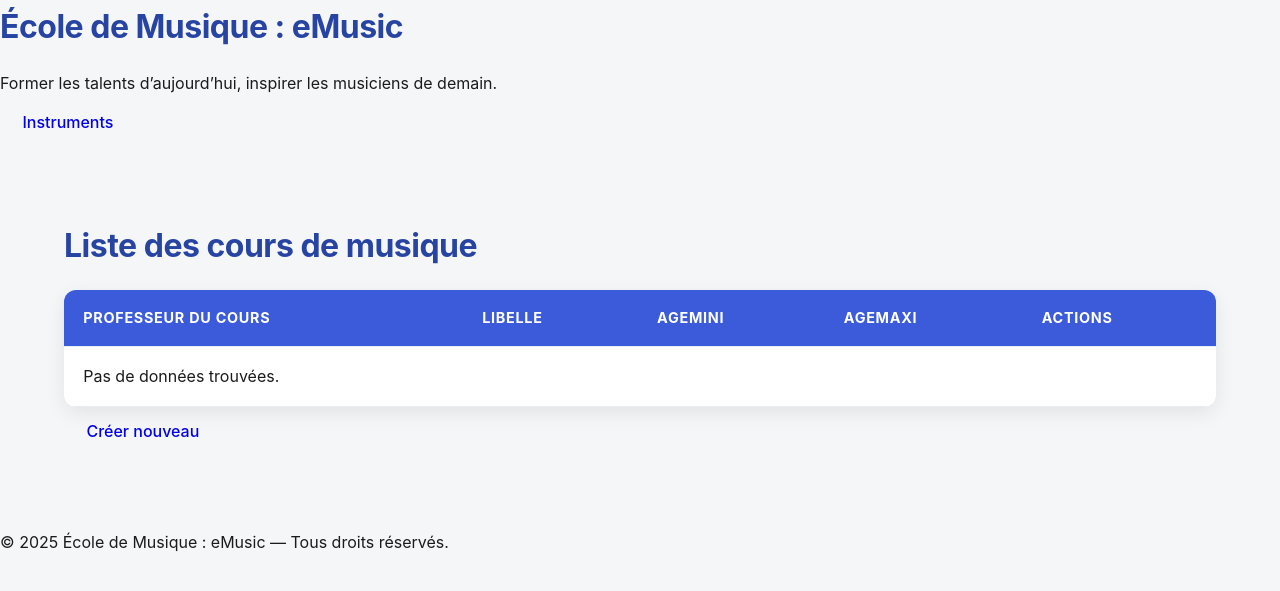
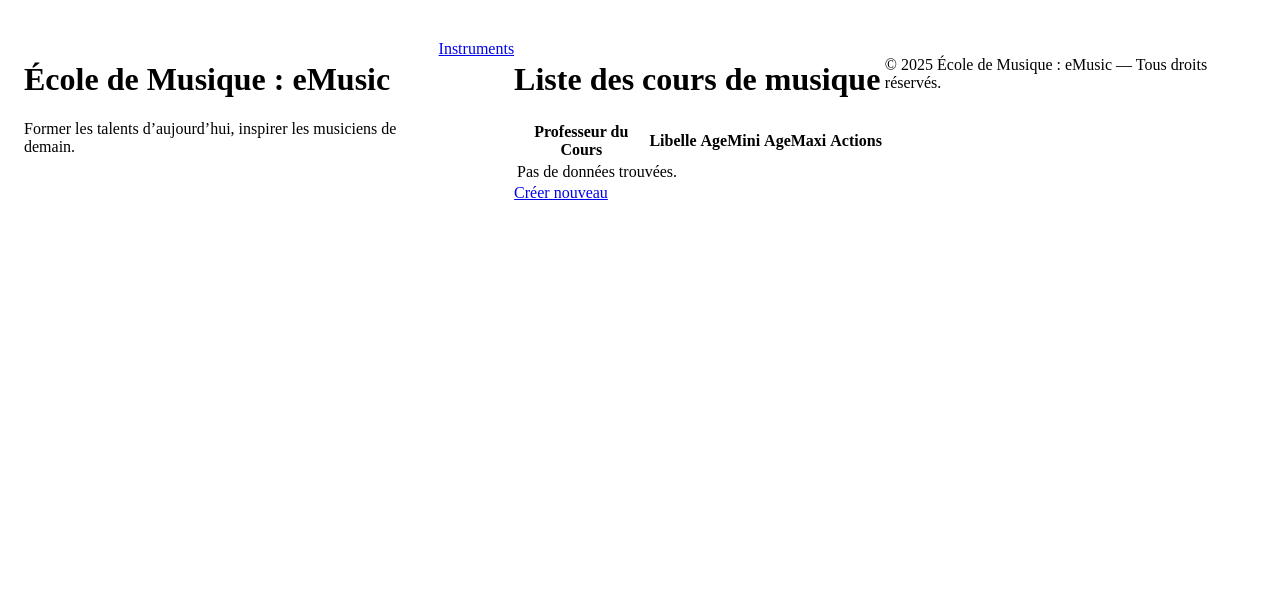
Before and after one commit to ZakinaA/25notf0nd, a Symfony app: template templates/cours/index.html.twig in a window 1280 px wide. Shown: the top 591 px of the page. Run offline with Twig, Linux system fonts and the light colour scheme; the template is opened without the code that fills it, so the values that code supplies are empty; some libraries are stand-ins or nearby versions.

Commit message:
Update styles in base.html.twig
Refactor CSS styles for improved layout and design.

```diff
--- a/templates/base.html.twig
+++ b/templates/base.html.twig
@@ -8,139 +8,24 @@
 
         {% block stylesheets %}
         <style>
-          /* Reset global — minimaliste et moderne */
-          * {
-            margin: 0;
-            padding: 0;
-            box-sizing: border-box;
-          }
+            body {
+            display: flex;
+            justify-content: center;
+            align-items: flex-start;
+            padding: 2rem 1rem;
+        }
 
-          :root {
-            --color-bg: #f5f6f7;
-            --color-text: #1b1b1b;
-            --color-primary: #3b5bdb;
-            --color-primary-dark: #2744a3;
-            --color-accent: #ffd43b;
-            --color-surface: #ffffff;
-            --radius: 12px;
-            --shadow: 0 6px 20px rgba(0, 0, 0, 0.08);
-          }
-
-          body {
-            font-family: 'Inter', 'Helvetica Neue', sans-serif;
-            color: var(--color-text);
-            background-color: var(--color-bg);
-            line-height: 1.7;
-            font-size: 16px;
-          }
-
-          /* Layout principal */
-          main {
-            max-width: 1200px;
-            margin: 3rem auto;
-            padding: 1.5rem;
-          }
-
-          /* Titres */
-          h1, h2, h3 {
-            font-weight: 700;
-            color: var(--color-primary-dark);
-            margin-bottom: 1rem;
-            letter-spacing: -0.5px;
-          }
-
-          /* Sections */
-          section {
-            background-color: var(--color-surface);
-            border-radius: var(--radius);
-            box-shadow: var(--shadow);
+        body.card {
+            background: #fff;
+            box-shadow: 0 4px 12px rgba(0,0,0,0.1);
+            border-radius: 12px;
             padding: 2rem;
-            margin-bottom: 2.5rem;
-            transition: transform 0.3s ease;
-          }
-
-          section:hover {
-            transform: translateY(-4px);
-          }
-
-          /* Table */
-          table {
+            max-width: 600px;
             width: 100%;
-            border-collapse: collapse;
-            background-color: var(--color-surface);
-            border-radius: var(--radius);
-            overflow: hidden;
-            box-shadow: var(--shadow);
-          }
-
-          th, td {
-            padding: 1rem 1.2rem;
-            text-align: left;
-            border-bottom: 1px solid #e9ecef;
-          }
-
-          th {
-            background-color: var(--color-primary);
-            color: white;
-            text-transform: uppercase;
-            letter-spacing: 0.05em;
-            font-size: 0.9rem;
-          }
-
-          tr:hover td {
-            background-color: #f1f3f5;
-          }
-
-          /* Liens & boutons */
-          a, button {
-            font-weight: 500;
-            border: none;
-            border-radius: var(--radius);
-            padding: 0.7rem 1.4rem;
-            cursor: pointer;
-            transition: all 0.3s ease;
-            display: inline-flex;
-            justify-content: center;
-            align-items: center;
-            text-decoration: none;
-          }
-
-          a.btn, button {
-            background-color: var(--color-primary);
-            color: white;
-          }
-
-          a.btn:hover, button:hover {
-            background-color: var(--color-primary-dark);
-          }
-
-          a.btn--edit {
-            background-color: var(--color-accent);
-            color: #1b1b1b;
-          }
-
-          a.btn--edit:hover {
-            background-color: #f59f00;
-          }
-
-          /* Animation subtile sur hover */
-          button:hover, a:hover {
-            transform: translateY(-2px);
-          }
-
-          /* Responsive */
-          @media (max-width: 768px) {
-            table, thead, tbody, th, td, tr {
-              display: block;
-            }
-            th {
-              display: none;
-            }
-            td {
-              border-bottom: 1px solid #dee2e6;
-              padding: 0.8rem;
-            }
-          }
+            display: flex;
+            flex-direction: column;
+            gap: 1rem;
+        }
         </style>
         {% endblock %}
 
```
